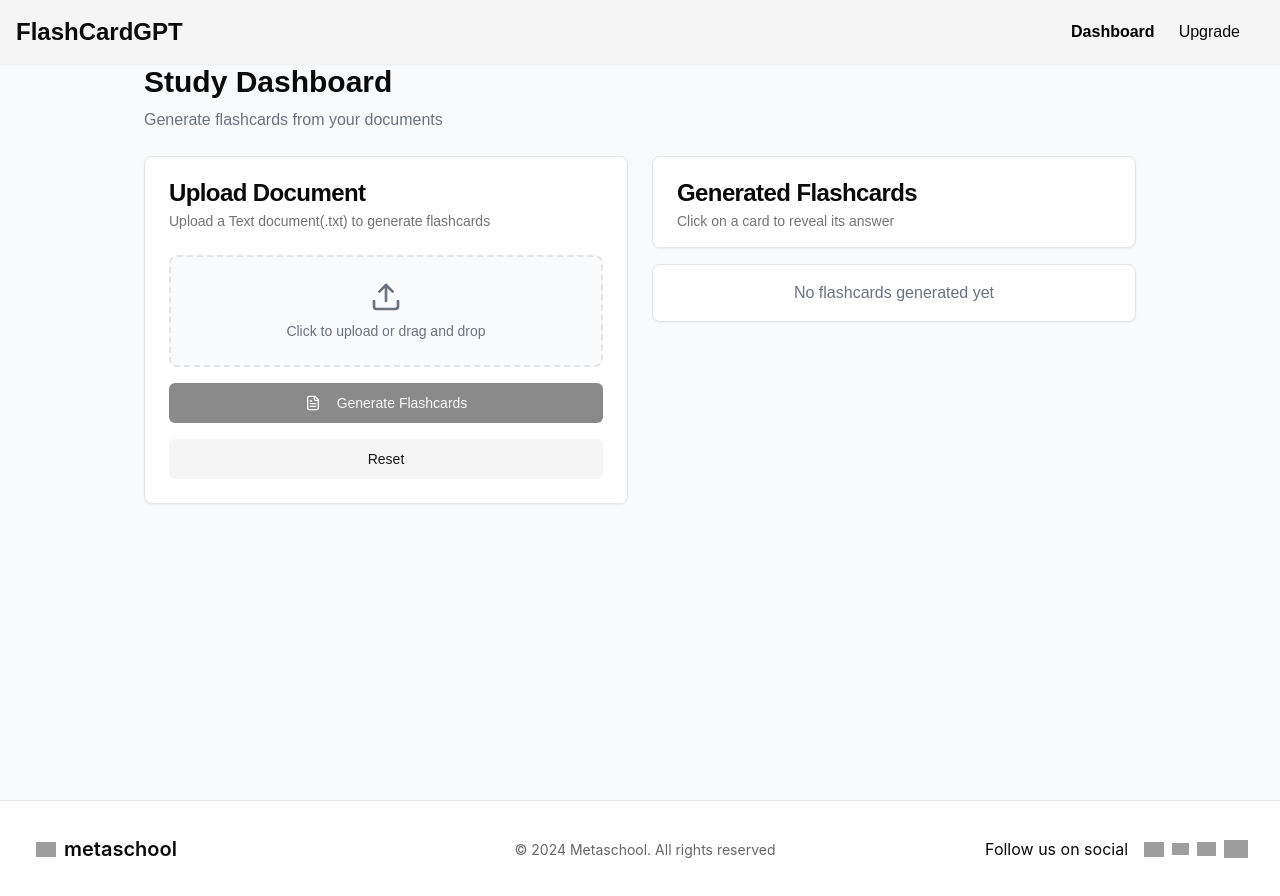
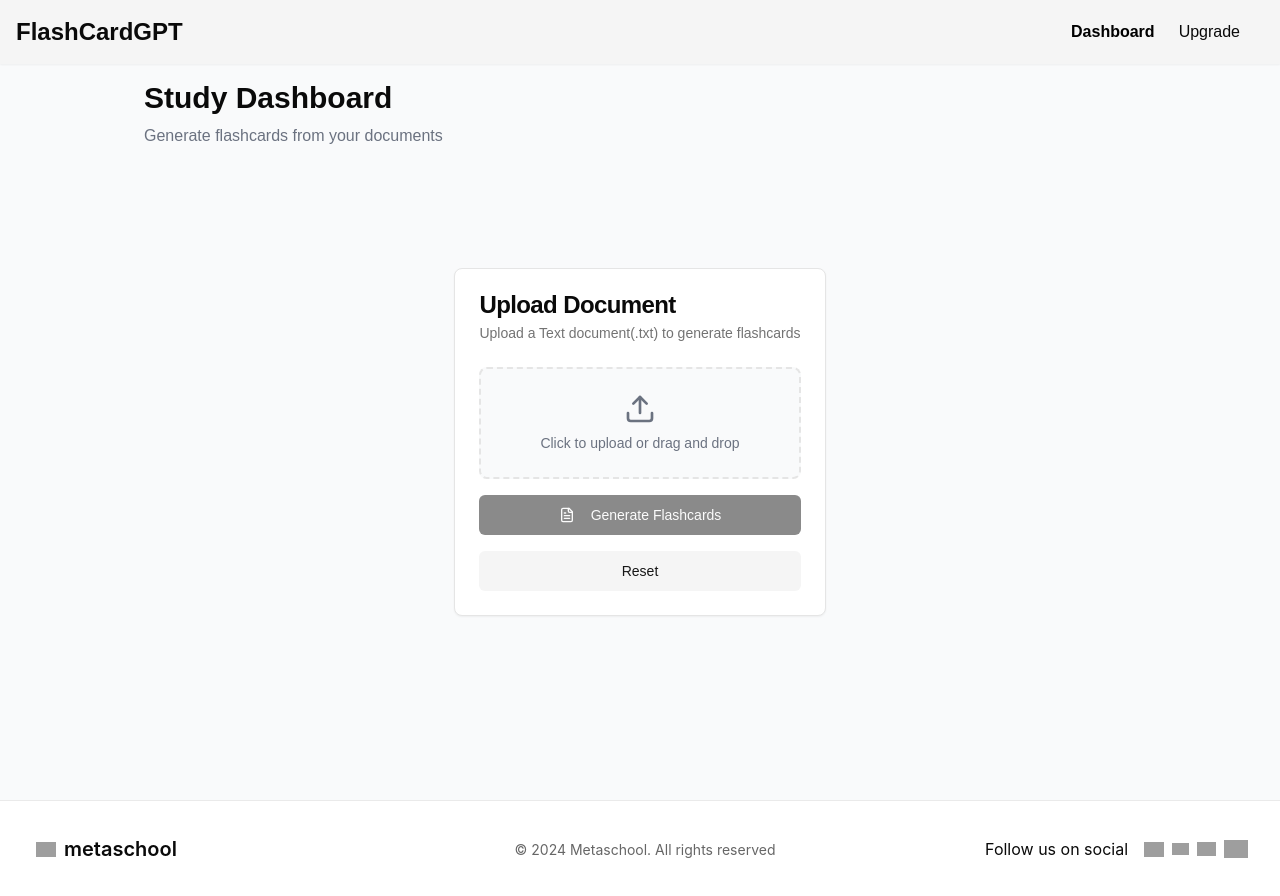
Before and after one commit to M-Talha-Amin/FlashCardGPT, a Next.js app: page /dashboard in a window 1280 px wide. Built offline with nearby package versions, Linux system fonts and the light colour scheme; grey boxes are pictures that could not be loaded.

Commit message:
Update page.jsx

```diff
--- a/app/dashboard/page.jsx
+++ b/app/dashboard/page.jsx
@@ -5,13 +5,14 @@ import { Card, CardContent, CardDescription, CardHeader, CardTitle } from '@/com
 import { Button } from '@/components/ui/button';
 import { Alert, AlertDescription } from '@/components/ui/alert';
 
-const FlashCard = ({ question, answer }) => {
+const FlashCard = ({ question, answer, index }) => {
   const [isFlipped, setIsFlipped] = useState(false);
 
   const handleClick = () => {
     setIsFlipped(!isFlipped);
   };
 
+  // Flash card section
   return (
     <div
       className="relative h-48 w-full perspective-1000"
@@ -24,7 +25,7 @@ const FlashCard = ({ question, answer }) => {
         <div className="absolute w-full h-full backface-hidden">
           <div className="p-6 rounded-lg border bg-card h-full flex flex-col justify-between">
             <div className="overflow-auto">
-              <h3 className="font-semibold text-lg mb-2">Question</h3>
+              <h3 className="font-semibold text-lg mb-2">Question {index + 1}</h3>
               <p className="text-gray-600">{question}</p>
             </div>
             <p className="text-sm text-gray-400 text-center">Click to reveal answer</p>
@@ -51,16 +52,17 @@ export default function Dashboard() {
   const [loading, setLoading] = useState(false);
   const [error, setError] = useState('');
   const [flashcards, setFlashcards] = useState([]);
+  const [isSubmitting, setIsSubmitting] = useState(false);
 
   const handleFileChange = (event) => {
     const selectedFile = event.target.files[0];
-    const validFileTypes = ['application/pdf', 'application/msword', 'application/vnd.openxmlformats-officedocument.wordprocessingml.document', 'text/plain'];
+    const validFileTypes = ['text/plain'];
 
     if (selectedFile && validFileTypes.includes(selectedFile.type)) {
       setFile(selectedFile);
       setError('');
     } else {
-      setError('Please upload a Text document');
+      setError('Please upload a Text document (.txt file)');
       setFile(null);
     }
   };
@@ -88,6 +90,7 @@ export default function Dashboard() {
       }
 
       setFlashcards(data.flashcards);
+      setIsSubmitting(true);
 
       if (data.totalChunks > data.processedChunks) {
         setError(`Note: Only processed ${data.processedChunks} of ${data.totalChunks} sections due to size limitations. Consider uploading a smaller document for better results.`);
@@ -109,17 +112,18 @@ export default function Dashboard() {
     setFile(null);
     setFlashcards([]);
     setError('');
+    setIsSubmitting(false);
   };
 
+  // Upload file section
   return (
+    <div className="flex flex-col items-center ">
+      <div className="container mx-auto">
+        <h1 className="text-3xl font-bold mb-2 mt-4">Study Dashboard</h1>
+        <h2 className="text-gray-500 mb-6 ">Generate flashcards from your documents</h2>
 
-    <div className="flex flex-col min-h-[calc(100vh-165px)]">
-      <div className="container mx-auto">
-        <h1 className="text-3xl font-bold mb-2">Study Dashboard</h1>
-        <h2 className="text-gray-500 mb-6">Generate flashcards from your documents</h2>
-
-        <div className="grid gap-6 md:grid-cols-2">
-          {/* Upload Section */}
+        {!isSubmitting ? (
+          <div className="flex flex-col items-center justify-center pt-24">
             <Card>
               <CardHeader>
                 <CardTitle>Upload Document</CardTitle>
@@ -176,23 +180,24 @@ export default function Dashboard() {
                 </div>
               </CardContent>
             </Card>
-
-          {/* Flashcards Display Section */}
+          </div>
+        ) : (
           <div className="space-y-4">
             <Card>
-              <CardHeader className="pb-4">
+              <CardHeader className="pb-4 text-center">
                 <CardTitle>Generated Flashcards</CardTitle>
                 <CardDescription>Click on a card to reveal its answer</CardDescription>
               </CardHeader>
             </Card>
 
             {flashcards.length > 0 ? (
-              <div className="grid gap-4">
+              <div className="grid grid-cols-1 sm:grid-cols-2 gap-4">
                 {flashcards.map((card, index) => (
                   <FlashCard
                     key={index}
                     question={card.question}
                     answer={card.answer}
+                    index={index} // Passing the index
                   />
                 ))}
               </div>
@@ -205,8 +210,18 @@ export default function Dashboard() {
                 </CardContent>
               </Card>
             )}
+
+            <div className="flex justify-center mt-4 mb-4">
+            <Button
+              onClick={resetAll}
+              className="align-middle mt-4 mb-4 bg-black text-white"
+              variant="primary"
+            >
+              Submit Another Document
+            </Button>
           </div>
           </div>
+        )}
 
         {error && (
           <Alert variant="destructive" className="mt-4">
@@ -215,6 +230,5 @@ export default function Dashboard() {
         )}
       </div>
     </div>
-
   );
 }
```
Lines whose indentation alone changed are shown as unchanged.
